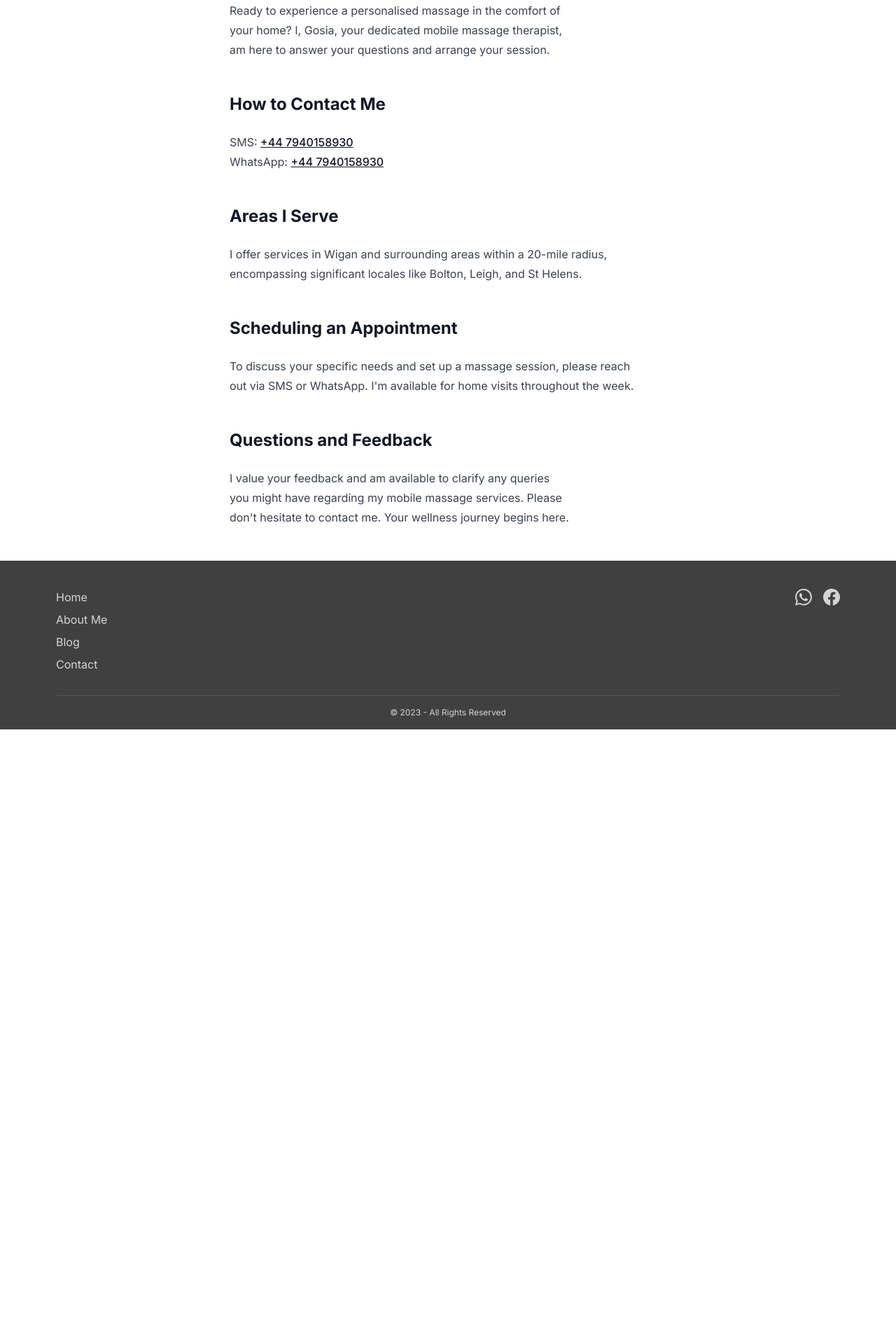
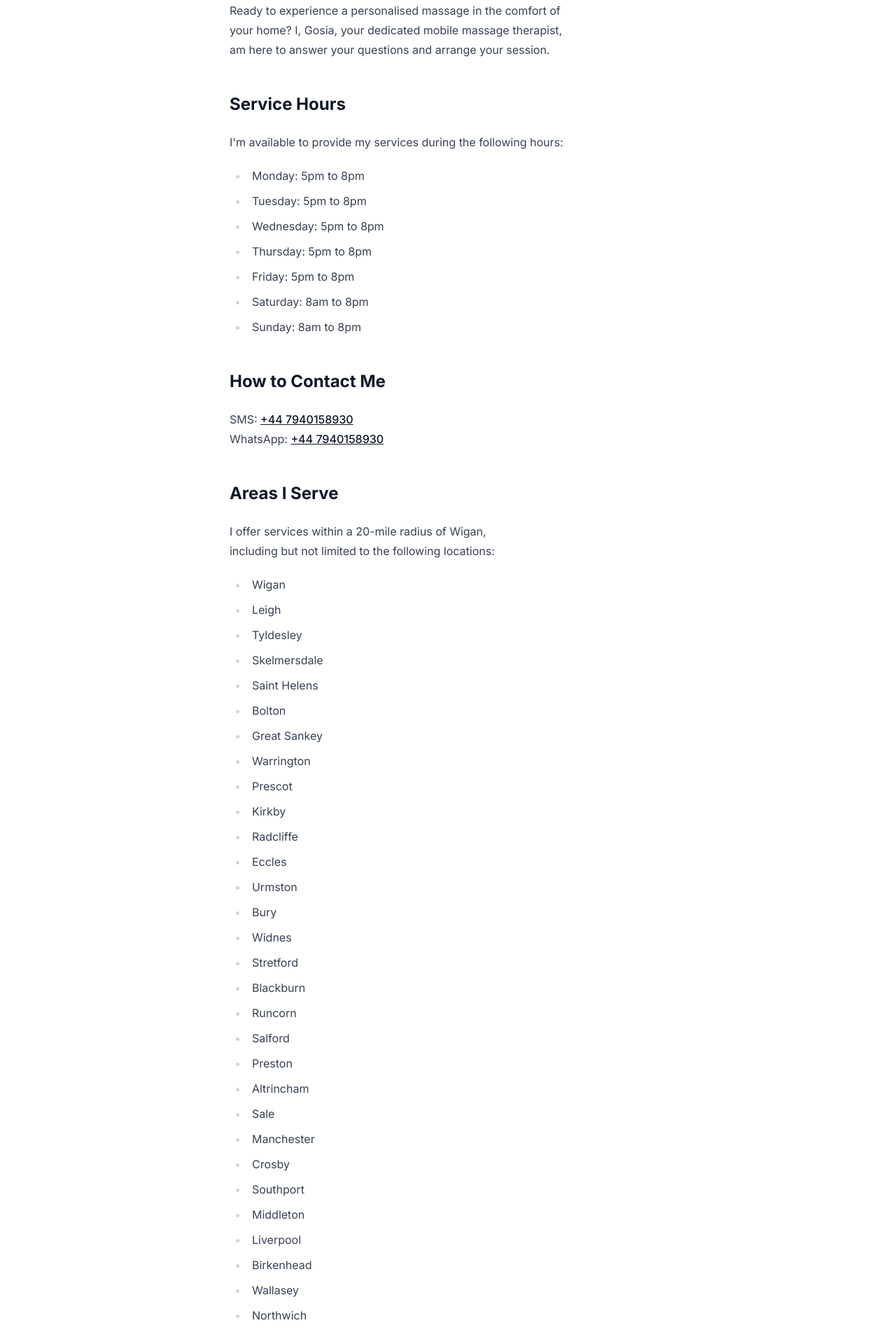
Before and after one commit to lbn21/gosia-massage, a Next.js app: page /contact in a window 1280 px wide. Shown: the part 280-2200 px from the top of the page at 70% size. Before the commit the page ends 1322 px from the top, so only its background shows below. Built offline with nearby package versions, Linux system fonts and the light colour scheme.

Commit message:
Adds service hours and list of towns

```diff
--- a/app/contact/page.tsx
+++ b/app/contact/page.tsx
@@ -19,6 +19,21 @@ export default function ContactMe() {
         I, Gosia, your dedicated mobile massage therapist, am here to answer
         your questions and arrange your session.
       </p>
+
+      <h2>Service Hours</h2>
+      <p>
+        I&apos;m available to provide my services during the following hours:
+      </p>
+      <ul>
+        <li>Monday: 5pm to 8pm</li>
+        <li>Tuesday: 5pm to 8pm</li>
+        <li>Wednesday: 5pm to 8pm</li>
+        <li>Thursday: 5pm to 8pm</li>
+        <li>Friday: 5pm to 8pm</li>
+        <li>Saturday: 8am to 8pm</li>
+        <li>Sunday: 8am to 8pm</li>
+      </ul>
+
       <h2>How to Contact Me</h2>
       <p>
         SMS:{' '}
@@ -33,17 +48,52 @@ export default function ContactMe() {
         <br />
         WhatsApp: <a href={`https://wa.me/44${phone}`}>{`+44 ${phone}`}</a>
       </p>
+
       <h2>Areas I Serve</h2>
       <p>
-        I offer services in Wigan and surrounding areas within a 20-mile radius,
-        encompassing significant locales like Bolton, Leigh, and St Helens.
+        I offer services within a 20-mile radius of Wigan, including but not
+        limited to the following locations:
       </p>
+      <ul>
+        <li>Wigan</li>
+        <li>Leigh</li>
+        <li>Tyldesley</li>
+        <li>Skelmersdale</li>
+        <li>Saint Helens</li>
+        <li>Bolton</li>
+        <li>Great Sankey</li>
+        <li>Warrington</li>
+        <li>Prescot</li>
+        <li>Kirkby</li>
+        <li>Radcliffe</li>
+        <li>Eccles</li>
+        <li>Urmston</li>
+        <li>Bury</li>
+        <li>Widnes</li>
+        <li>Stretford</li>
+        <li>Blackburn</li>
+        <li>Runcorn</li>
+        <li>Salford</li>
+        <li>Preston</li>
+        <li>Altrincham</li>
+        <li>Sale</li>
+        <li>Manchester</li>
+        <li>Crosby</li>
+        <li>Southport</li>
+        <li>Middleton</li>
+        <li>Liverpool</li>
+        <li>Birkenhead</li>
+        <li>Wallasey</li>
+        <li>Northwich</li>
+      </ul>
+
       <h2>Scheduling an Appointment</h2>
       <p>
         To discuss your specific needs and set up a massage session, please
         reach out via SMS or WhatsApp. I&apos;m available for home visits
         throughout the week.
       </p>
+
       <h2>Questions and Feedback</h2>
       <p>
         I value your feedback and am available to clarify any queries you might
```
